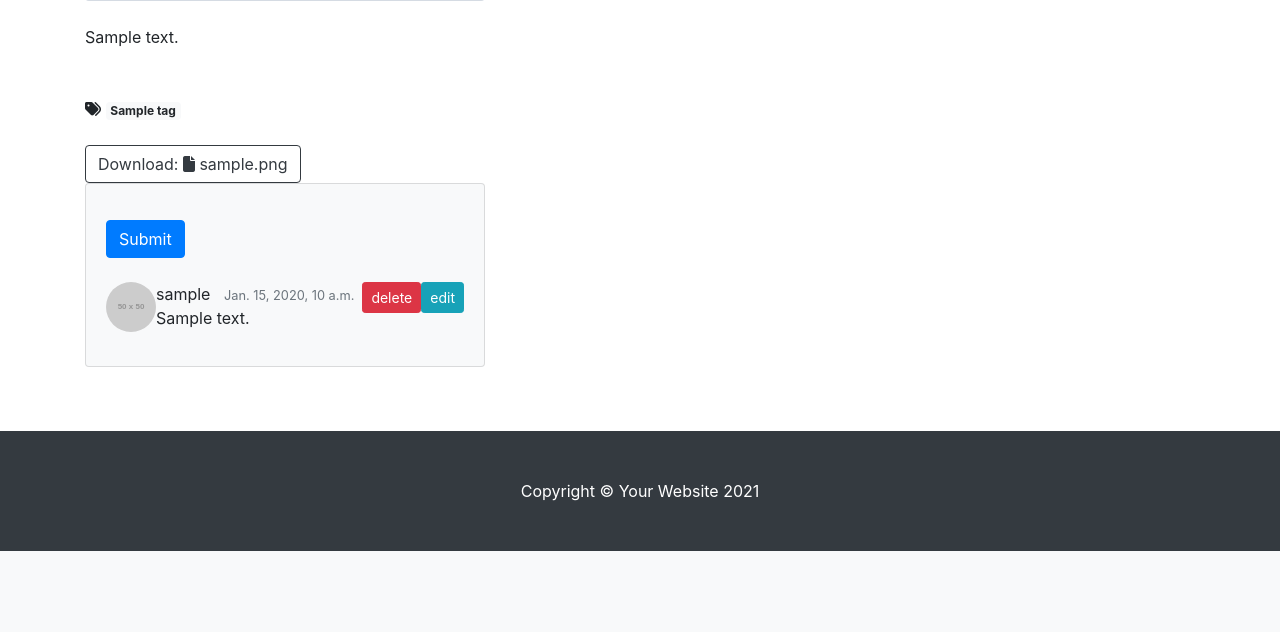
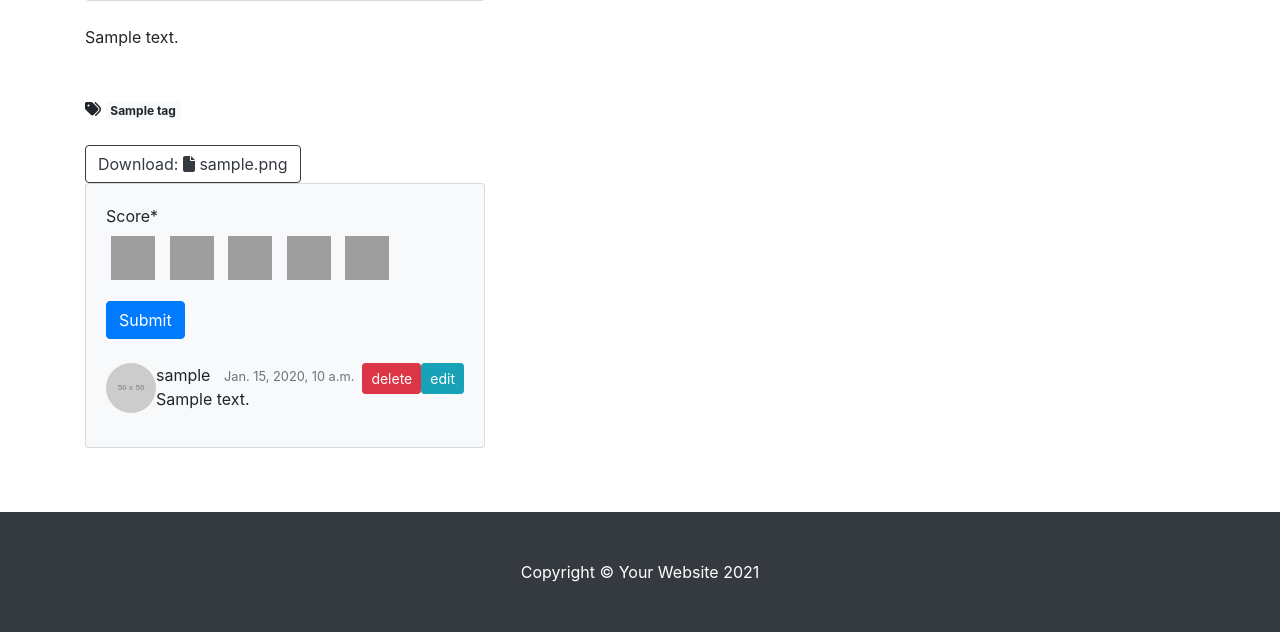
Before and after one commit to teachertophoon/do_it_django_a_to_z, a Django app: page /blog/1/ in a window 1280 px wide. Shown: the part 566-1198 px from the top of the page. Before the commit the page ends 1117 px from the top, so only its background shows below. Run offline with Django 3.2, Linux system fonts and the light colour scheme; a user stored in the database is signed in; tables that the repository leaves empty hold one stand-in row (values such as "Sample post"); grey boxes marked "Sample" are stand-in pictures; grey boxes labelled with a size stand in for pictures from a placeholder-image service; some libraries are stand-ins or nearby versions; grey boxes are pictures that could not be loaded.

Commit message:
오전 수업 내용까지 (별점 버튼 구현 중)

```diff
--- a/blog/models.py
+++ b/blog/models.py
@@ -1,6 +1,7 @@
 import os
 
 from django.contrib.auth.models import User
+from django.core.validators import MinValueValidator, MaxValueValidator
 from django.db import models
 from markdown import markdown
 from markdownx.models import MarkdownxField
@@ -73,11 +74,13 @@ class Comment(models.Model):
     # CASCADE이기 때문에 POST글이 삭제되면 댓글도 같이 삭제됩니다.
     author = models.ForeignKey(User, on_delete=models.CASCADE)
     content = models.TextField()
+    score = models.IntegerField(
+        validators=[MinValueValidator(1), MaxValueValidator(5)], default=1)
     created_at = models.DateTimeField(auto_now_add=True)
     modified_at = models.DateTimeField(auto_now=True)
 
     def __str__(self):
-        return f'{self.author}::{self.content}'
+        return f'{self.author}::{self.content}::{self.score}'
 
     def get_absolute_url(self):
         return f'{self.post.get_absolute_url()}#comment-{self.pk}'
--- /dev/null
+++ b/blog/static/blog/css/my-style.css
@@ -0,0 +1,17 @@
+.star {
+    display:inline-block;
+    cursor: pointer;
+    background-image: url(https://shopping.pstatic.net/display/p/static/20211001132713/img/sprite/svg/spSw_review_write_svg.svg);
+    background-size: 293px 282px;
+    background-position: -76px -112px;
+    background-color: white;
+    width: 44px;
+    height: 44px;
+    margin: 0 5px;
+    border: 0;
+    outline: 0;
+}
+
+.star-hover {
+    background-position: -128px -112px;
+}
--- /dev/null
+++ b/blog/static/blog/js/my-script.js
@@ -0,0 +1,49 @@
+function getUrlParams() {
+    var params = {};
+
+    window.location.search.replace(/[?&]+([^=&]+)=([^&]*)/gi,
+        function(str, key, value) {
+            params[key] = value;
+        }
+    );
+
+    return params;
+}
+
+window.onload = function() {
+    console.log("hello")
+
+    if (getUrlParams().error) {
+        let div = document.createElement("div")
+        div.append("slug가 빈 값입니다.")
+        console.log(div.textContent)
+    }
+
+    // 별점 버튼 애니메이션 처리
+    let stars = document.getElementsByClassName('star');
+    for (let star of stars) {
+        star.addEventListener('mouseover', function() {
+            for (var i = 0; i < this.dataset.value; i++) {
+                stars[i].classList.add('star-hover');
+            }
+        });
+
+        star.addEventListener('mouseout', function() {
+            for (var i = 0; i < 5; i++) {
+                stars[i].classList.remove('star-hover');
+            }
+
+            let currentValue = document.getElementById('id_my_score').value;
+            if (currentValue) {
+                for (var i = 0; i < currentValue; i++) {
+                    stars[i].classList.add('star-hover');
+                }
+            }
+        });
+
+        star.addEventListener('click', function(event) {
+            event.preventDefault();
+            document.getElementById('id_my_score').value = this.dataset.value;
+        });
+    }
+}
--- a/blog/templates/blog/base.html
+++ b/blog/templates/blog/base.html
@@ -4,6 +4,7 @@
 <head>
     <title>{% block head_title %}Blog{% endblock %}</title>
     <link href="{% static 'blog/bootstrap/bootstrap.css' %}" rel="stylesheet" type="text/css">
+    <link href="{% static 'blog/css/my-style.css' %}" rel="stylesheet" type="text/css">
     <script src="https://kit.fontawesome.com/f825ae5235.js" crossorigin="anonymous"></script>
 </head>
 <body>
@@ -63,28 +64,6 @@
 <script src="https://code.jquery.com/jquery-3.5.1.slim.min.js" integrity="sha384-DfXdz2htPH0lsSSs5nCTpuj/zy4C+OGpamoFVy38MVBnE+IbbVYUew+OrCXaRkfj" crossorigin="anonymous"></script>
 <script src="https://cdn.jsdelivr.net/npm/popper.js@1.16.1/dist/umd/popper.min.js" integrity="sha384-9/reFTGAW83EW2RDu2S0VKaIzap3H66lZH81PoYlFhbGU+6BZp6G7niu735Sk7lN" crossorigin="anonymous"></script>
 <script src="https://cdn.jsdelivr.net/npm/bootstrap@4.6.0/dist/js/bootstrap.min.js" integrity="sha384-+YQ4JLhjyBLPDQt//I+STsc9iw4uQqACwlvpslubQzn4u2UU2UFM80nGisd026JF" crossorigin="anonymous"></script>
-<script>
-    function getUrlParams() {
-        var params = {};
-
-        window.location.search.replace(/[?&]+([^=&]+)=([^&]*)/gi,
-    	    function(str, key, value) {
-        	    params[key] = value;
-            }
-        );
-
-        return params;
-    }
-
-    window.onload = function() {
-        console.log("hello")
-
-        if (getUrlParams().error) {
-            let div = document.createElement("div")
-            div.append("slug가 빈 값입니다.")
-            console.log(div.textContent)
-        }
-    }
-</script>
+<script src="{% static 'blog/js/my-script.js' %}"></script>
 </body>
 </html>
--- a/blog/templates/blog/base_full_width.html
+++ b/blog/templates/blog/base_full_width.html
@@ -4,6 +4,7 @@
 <head>
     <title>{% block head_title %}Blog{% endblock %}</title>
     <link href="{% static 'blog/bootstrap/bootstrap.css' %}" rel="stylesheet" type="text/css">
+    <link href="{% static 'blog/css/my-style.css' %}" rel="stylesheet" type="text/css">
     <script src="https://kit.fontawesome.com/f825ae5235.js" crossorigin="anonymous"></script>
     <style type="text/css">
             .google-icon {
@@ -30,5 +31,6 @@
 <script src="https://code.jquery.com/jquery-3.5.1.slim.min.js" integrity="sha384-DfXdz2htPH0lsSSs5nCTpuj/zy4C+OGpamoFVy38MVBnE+IbbVYUew+OrCXaRkfj" crossorigin="anonymous"></script>
 <script src="https://cdn.jsdelivr.net/npm/popper.js@1.16.1/dist/umd/popper.min.js" integrity="sha384-9/reFTGAW83EW2RDu2S0VKaIzap3H66lZH81PoYlFhbGU+6BZp6G7niu735Sk7lN" crossorigin="anonymous"></script>
 <script src="https://cdn.jsdelivr.net/npm/bootstrap@4.6.0/dist/js/bootstrap.min.js" integrity="sha384-+YQ4JLhjyBLPDQt//I+STsc9iw4uQqACwlvpslubQzn4u2UU2UFM80nGisd026JF" crossorigin="anonymous"></script>
+<script src="{% static 'blog/js/my-script.js' %}"></script>
 </body>
 </html>
--- a/blog/templates/blog/post_detail.html
+++ b/blog/templates/blog/post_detail.html
@@ -114,6 +114,18 @@
                                 <!-- placeholder 속성은 어떤 내용을 입력해야 할지에 대한 안내문 역할 -->
                                 <div class="form-group">
                                     {{ comment_form | crispy }}
+                                    <!-- 별점 기능 추가 -->
+                                    <label for="id_stars" class=" requiredField">
+                                        Score<span class="asteriskField">*</span>
+                                    </label>
+                                    <div class="form-group" id="id_stars">
+                                        <button class="star" data-value="1" data-name="abc"></button>
+                                        <button class="star" data-value="2"></button>
+                                        <button class="star" data-value="3"></button>
+                                        <button class="star" data-value="4"></button>
+                                        <button class="star" data-value="5"></button>
+                                    </div>
+                                    <input type="hidden" name="my_score" id="id_my_score">
                                 </div>
                                 <!-- textarea에 작성한 댓글을 전송하기 위한 버튼을 생성 -->
                                 <!-- form 태그 내부에 type이 submit인 버튼을 만들어야 전송이 가능하다. -->
--- a/blog/views.py
+++ b/blog/views.py
@@ -401,6 +401,10 @@ def new_comment(request, pk):
                 comment.author = request.user
                 # comment 객체의 모든 내용을 채웠으므로
                 # 최종적으로 데이터베이스에 저장한다. 트랜젝션이 이루어진다.
+
+                # 우리가 만든 별점 버튼을 이용해서 받은 별점을 comment의 score
+                # 필드에 저장
+                comment.score = request.POST.get('my_score')
                 comment.save()
                 # 댓글이 작성된 곳으로 페이지 이동한다.
                 return redirect(comment.get_absolute_url())
@@ -424,6 +428,19 @@ class CommentUpdate(LoginRequiredMixin, UpdateView):
         else:
             raise PermissionDenied
 
+    def form_valid(self, form):
+        response = super(CommentUpdate, self).form_valid(form)
+        my_score = self.request.POST.get('my_score')
+
+        if my_score and (0 < int(my_score) <= 5):
+            self.object.score = my_score
+            self.object.save()
+
+        else:
+            raise ValueError('별점은 1~5점을 입력하셔야 합니다.')
+
+        return response
+
 def delete_comment(request, pk):
     comment = get_object_or_404(Comment, pk=pk)
     post = comment.post
```
